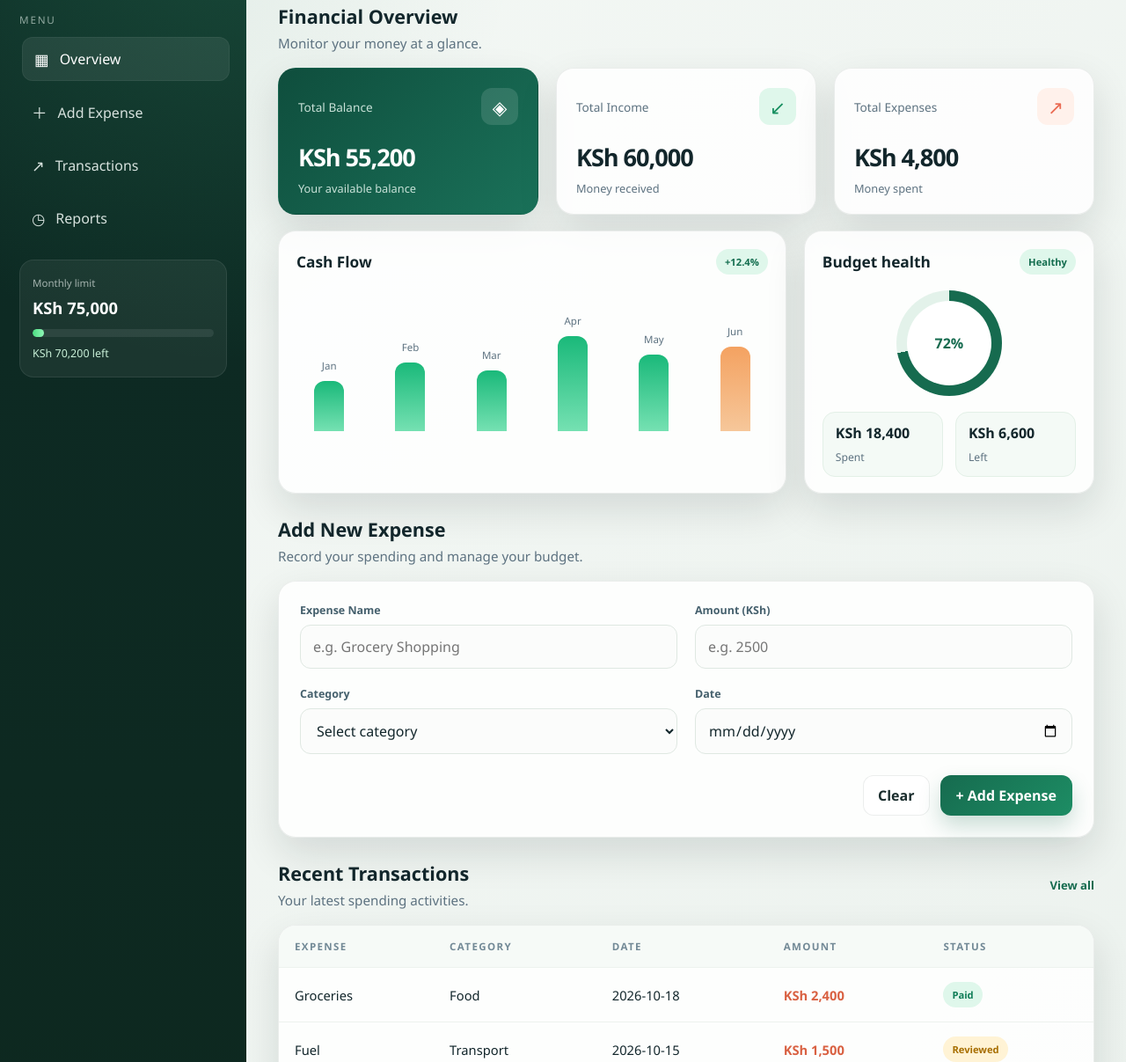
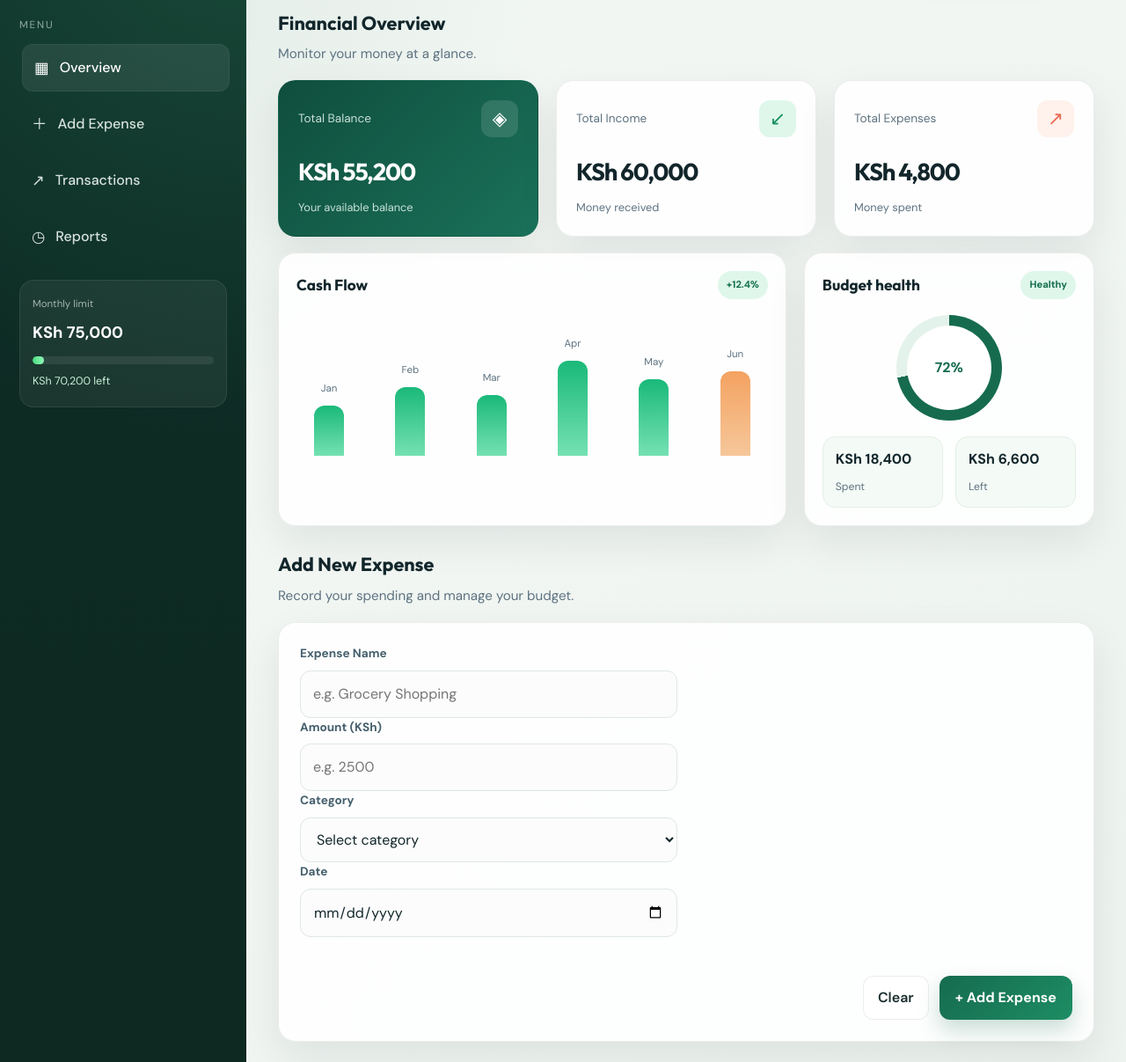
Before and after one commit to akuch79/personal-budget-tracker, a plain HTML site: page index.html in a window 1280 px wide. Shown: the part 127-1334 px from the top of the page at 88% size. Drawn offline with Linux system fonts and the light colour scheme.

Commit message:
Improve budget tracker visual identity with CSS

```diff
--- a/style.css
+++ b/style.css
@@ -1,12 +1,17 @@
-/* =========================
+
+/* =====================================
+   PERSONAL BUDGET TRACKER
    MODERN PREMIUM DASHBOARD
-========================= */
+===================================== */
 
+/* Google Fonts */
+@import url('https://fonts.googleapis.com/css2?family=DM+Sans:wght@400;500;600;700&family=Outfit:wght@500;600;700;800&display=swap');
+
+/* Color Palette */
 :root {
     --bg: #f3f7f4;
     --bg-soft: #edf6ef;
-    --panel: rgba(255, 255, 255, 0.9);
-    --panel-strong: #ffffff;
+    --panel: #ffffff;
     --border: rgba(16, 37, 31, 0.08);
     --sidebar: #0d2b25;
     --sidebar-alt: #123f35;
@@ -18,9 +23,10 @@
     --success: #1aa76c;
     --warning: #f2b94b;
     --danger: #ea6a52;
-    --shadow: 0 18px 45px rgba(10, 28, 22, 0.12);
+    --shadow: 0 18px 45px rgba(10, 28, 22, 0.08);
 }
 
+/* Global Styles */
 * {
     margin: 0;
     padding: 0;
@@ -32,31 +38,36 @@
 }
 
 body {
-    font-family: "Segoe UI", Arial, sans-serif;
+    font-family: 'DM Sans', sans-serif;
     background:
         radial-gradient(circle at top left, rgba(40, 120, 89, 0.12), transparent 30%),
         linear-gradient(135deg, #f4f8f5 0%, #ecf2ee 100%);
     color: var(--text);
+    line-height: 1.6;
 }
 
-button,
-input,
-select {
+h1, h2, h3, h4 {
+    font-family: 'Outfit', sans-serif;
+}
+
+button, input, select, textarea {
     font: inherit;
 }
 
+/* Main Dashboard */
 .dashboard {
     display: flex;
     min-height: 100vh;
 }
 
-/* =========================
+/* =====================================
    SIDEBAR
-========================= */
+===================================== */
 
 .sidebar {
     width: 280px;
-    background: linear-gradient(180deg, var(--sidebar) 0%, #0d281f 100%);
+    flex-shrink: 0;
+    background: linear-gradient(180deg, var(--sidebar), #0d281f);
     color: white;
     padding: 26px 22px 20px;
     display: flex;
@@ -209,7 +220,7 @@
     display: block;
     width: 58%;
     height: 100%;
-    background: linear-gradient(90deg, #4ade80 0%, #90f7b8 100%);
+    background: linear-gradient(90deg, #4ade80, #90f7b8);
     border-radius: inherit;
 }
 
@@ -260,9 +271,9 @@
     color: #15513d;
 }
 
-/* =========================
+/* =====================================
    MAIN CONTENT
-========================= */
+===================================== */
 
 .main-content {
     flex: 1;
@@ -280,8 +291,7 @@
 
 .topbar h1 {
     font-size: clamp(2rem, 2.5vw, 2.5rem);
-    margin-bottom: 8px;
-    color: #0f2e2d;
+    color: var(--text);
 }
 
 .topbar p,
@@ -308,6 +318,7 @@
     box-shadow: 0 10px 22px rgba(16, 37, 31, 0.03);
 }
 
+/* Buttons */
 .ghost-btn,
 .primary-btn,
 .reset-btn,
@@ -320,7 +331,7 @@
 
 .ghost-btn,
 .reset-btn {
-    background: rgba(255,255,255,0.9);
+    background: white;
     color: #1a2d2d;
     border: 1px solid var(--border);
     padding: 11px 16px;
@@ -329,7 +340,7 @@
 
 .primary-btn,
 .submit-btn {
-    background: linear-gradient(135deg, var(--primary) 0%, #1d8d64 100%);
+    background: linear-gradient(135deg, var(--primary), #1d8d64);
     color: white;
     padding: 11px 18px;
     box-shadow: 0 12px 25px rgba(22, 107, 79, 0.22);
@@ -340,12 +351,13 @@
 .primary-btn:hover,
 .reset-btn:hover,
 .submit-btn:hover {
-    transform: translateY(-1px);
+    transform: translateY(-2px);
+    box-shadow: 0 8px 20px rgba(22, 107, 79, 0.15);
 }
 
-/* =========================
+/* =====================================
    SECTION HEADINGS
-========================= */
+===================================== */
 
 .overview,
 .content-section {
@@ -365,9 +377,9 @@
     color: var(--text);
 }
 
-/* =========================
+/* =====================================
    SUMMARY CARDS
-========================= */
+===================================== */
 
 .summary-cards {
     display: grid;
@@ -376,9 +388,9 @@
 }
 
 .summary-card {
-    background: rgba(255,255,255,0.82);
+    background: rgba(255,255,255,0.88);
     border: 1px solid var(--border);
-    padding: 22px 22px 20px;
+    padding: 22px;
     border-radius: 20px;
     box-shadow: var(--shadow);
     transition: transform 0.22s ease, box-shadow 0.22s ease;
@@ -432,7 +444,7 @@
 }
 
 .balance-card {
-    background: linear-gradient(135deg, #0f4e3d 0%, #1a7159 100%);
+    background: linear-gradient(135deg, #0f4e3d, #1a7159);
     color: white;
     border-color: transparent;
 }
@@ -447,9 +459,9 @@
     color: white;
 }
 
-/* =========================
+/* =====================================
    INSIGHTS
-========================= */
+===================================== */
 
 .insights-grid {
     display: grid;
@@ -459,10 +471,10 @@
 }
 
 .insight-panel {
-    background: rgba(255,255,255,0.85);
+    background: rgba(255,255,255,0.88);
     border: 1px solid var(--border);
     border-radius: 20px;
-    padding: 20px 20px 18px;
+    padding: 20px;
     box-shadow: var(--shadow);
 }
 
@@ -530,11 +542,11 @@
 }
 
 .bar.income {
-    background: linear-gradient(180deg, #1ab97a 0%, #75e1b2 100%);
+    background: linear-gradient(180deg, #1ab97a, #75e1b2);
 }
 
 .bar.expense {
-    background: linear-gradient(180deg, #f4a261 0%, #f6c79a 100%);
+    background: linear-gradient(180deg, #f4a261, #f6c79a);
 }
 
 .ring-wrap {
@@ -594,13 +606,13 @@
     font-size: 0.76rem;
 }
 
-/* =========================
-   FORM CARD
-========================= */
+/* =====================================
+   EXPENSE FORM CARD
+===================================== */
 
 .form-card,
 .table-card {
-    background: rgba(255,255,255,0.85);
+    background: rgba(255,255,255,0.88);
     border: 1px solid var(--border);
     border-radius: 20px;
     box-shadow: var(--shadow);
@@ -610,7 +622,14 @@
     padding: 24px;
 }
 
-.form-grid {
+.form-card h2,
+.table-card h2 {
+    font-family: 'Outfit', sans-serif;
+    color: var(--text);
+    margin-bottom: 18px;
+}
+
+form {
     display: grid;
     grid-template-columns: repeat(2, minmax(0, 1fr));
     gap: 20px;
@@ -623,13 +642,14 @@
 }
 
 .form-group label {
-    font-size: 0.78rem;
+    font-size: 0.85rem;
     font-weight: 700;
     color: #45606d;
 }
 
-.form-group input,
-.form-group select {
+input,
+select,
+textarea {
     width: 100%;
     border-radius: 12px;
     border: 1px solid #dfe8e2;
@@ -637,12 +657,16 @@
     padding: 13px 14px;
     outline: none;
     color: var(--text);
+    font-family: 'DM Sans', sans-serif;
     transition: border-color 0.2s ease, box-shadow 0.2s ease;
 }
 
 .form-group input:focus,
-.form-group select:focus {
-    border-color: rgba(22, 107, 79, 0.7);
+.form-group select:focus,
+input:focus,
+select:focus,
+textarea:focus {
+    border-color: var(--primary);
     box-shadow: 0 0 0 4px rgba(22, 107, 79, 0.1);
 }
 
@@ -651,11 +675,12 @@
     justify-content: flex-end;
     gap: 12px;
     margin-top: 24px;
+    grid-column: 1 / -1;
 }
 
-/* =========================
+/* =====================================
    TRANSACTION TABLE
-========================= */
+===================================== */
 
 .table-card {
     overflow: hidden;
@@ -667,22 +692,34 @@
     min-width: 620px;
 }
 
-th {
-    background: #f6faf7;
-    color: #728996;
-    font-size: 0.72rem;
+.table-card th {
+    background: #0d2b25;
+    color: white;
+    font-size: 0.78rem;
     text-transform: uppercase;
-    letter-spacing: 0.12em;
+    letter-spacing: 0.08em;
     text-align: left;
     padding: 16px 18px;
     border-bottom: 1px solid #edf2ee;
 }
 
-td {
+.table-card td {
     padding: 16px 18px;
     border-bottom: 1px solid #edf2ee;
     color: var(--text);
     font-size: 0.92rem;
+}
+
+.table-card tbody tr:nth-child(even) {
+    background: #f1f8f5;
+}
+
+.table-card tbody tr:nth-child(odd) {
+    background: white;
+}
+
+.table-card tbody tr:hover {
+    background: #e3f4e9;
 }
 
 .amount {
@@ -707,7 +744,12 @@
     color: var(--primary);
     font-size: 0.82rem;
     font-weight: 700;
+    text-decoration: none;
 }
+
+/* =====================================
+   FOOTER
+===================================== */
 
 footer {
     text-align: center;
@@ -716,9 +758,9 @@
     font-size: 0.8rem;
 }
 
-/* =========================
-   RESPONSIVE
-========================= */
+/* =====================================
+   RESPONSIVE DESIGN
+===================================== */
 
 @media (max-width: 1000px) {
     .dashboard {
@@ -754,7 +796,7 @@
         width: 100%;
     }
 
-    .form-grid {
+    form {
         grid-template-columns: 1fr;
     }
 
@@ -771,4 +813,12 @@
         display: grid;
         grid-template-columns: repeat(2, minmax(0, 1fr));
     }
+
+    .table-card {
+        overflow-x: auto;
+    }
+
+    .budget-meta {
+        flex-direction: column;
+    }
 }
```
